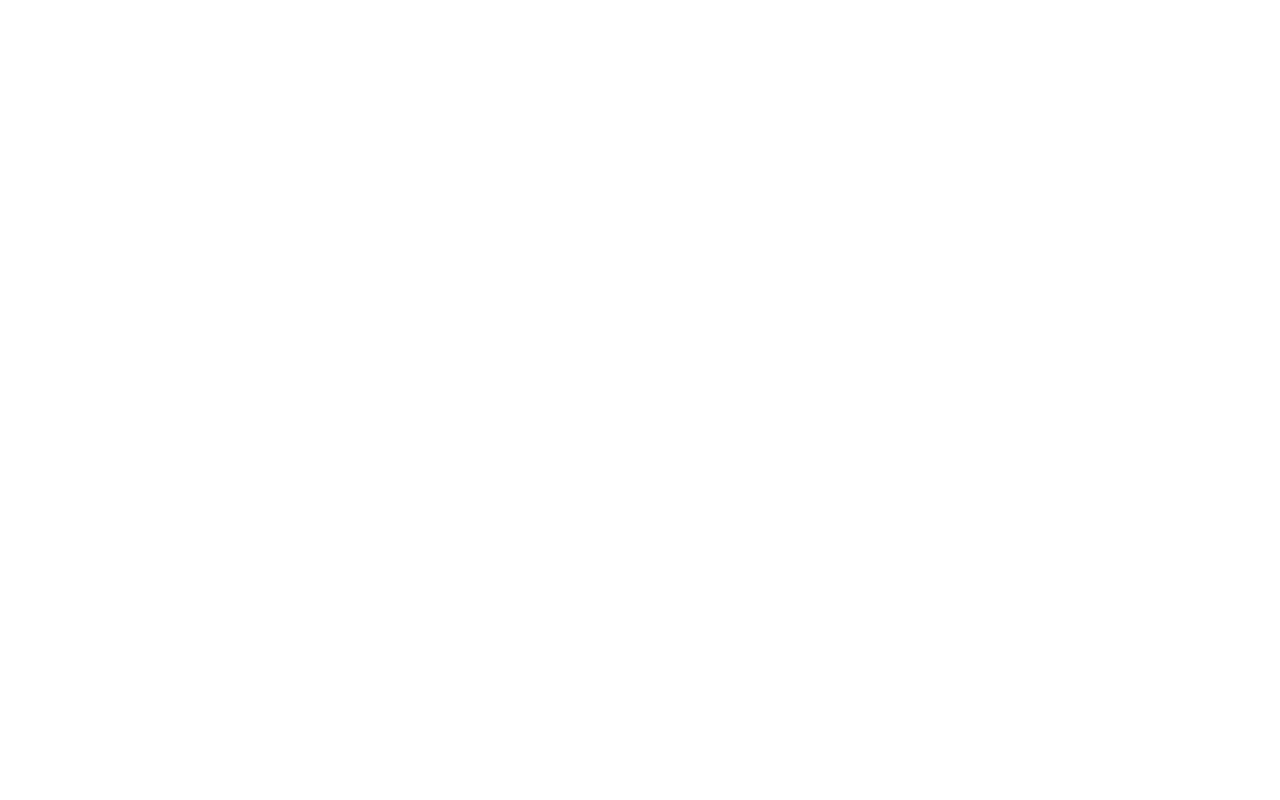
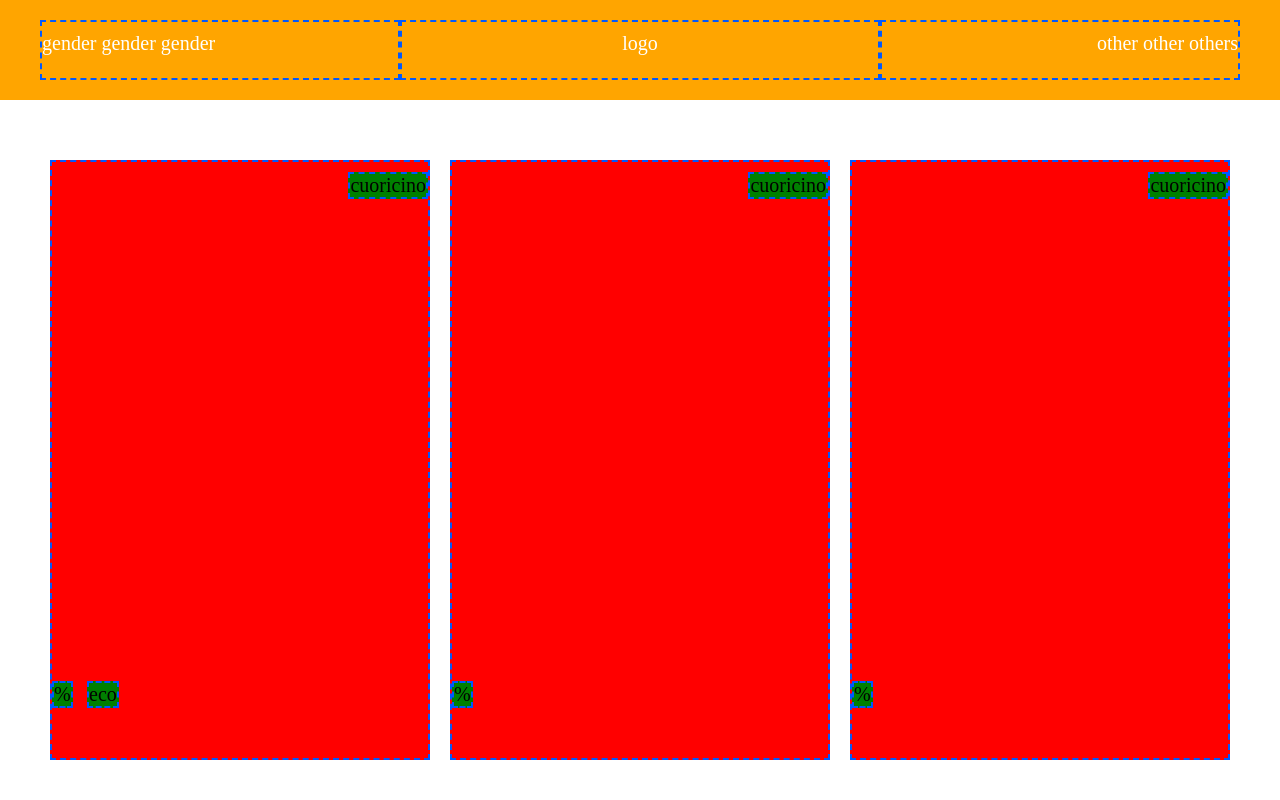
Before and after one commit to AlessandroDiNardo/html-css-boolando, a plain HTML site: page index.html in a window 1280 px wide. Shown: the top 800 px of the page. Drawn offline with Linux system fonts and the light colour scheme.

Commit message:
struttura boolando

```diff
--- a/css/style.css
+++ b/css/style.css
@@ -5,14 +5,129 @@
     box-sizing: border-box;
 }
 
+.col{
+    border: 2px dashed rgb(0, 89, 255);
+}
+
 /* HEADER */
+header{
+    background-color: orange;
+    color: white;
+    font-size: 20px;
+}
 
+.header-container{
+    display: flex;
+    height: 100px;
+    max-width: 1200px;
+    margin: 0 auto;
+    background-color: orange;
+    color: white;
+    font-size: 20px;
+    justify-content: space-between;
+    padding: 20px 0px;
+}
+
+.gender{
+    width: 30%;
+    height: 100%;
+    text-align: left;
+    padding-top: 10px;
+}
+
+.logo{
+    width: 40%;
+    height: 100%;
+    text-align: center;
+    padding-top: 10px;
+}
+
+.others{
+    width: 30%;
+    height: 100%;
+    text-align: right;
+    padding-top: 10px;
+}
 /* HEADER */
 
 /* MAIN */
+main{
+    height: 100%;
+    max-width: 1200px;
+    margin: 0 auto;
+}
+
+.row{
+    display: flex;
+    padding: 40px 0 40px 0;
+}
+
+.card{
+    background-color: red;
+    height: 600px;
+    width: 100%;
+    margin: 20px 10px;
+    position: relative;
+}
+
+.heart{
+    background-color: green;
+    position: absolute;
+    font-size: 20px;
+    z-index: 10;
+    right: 0;
+    margin-top: 10px;
+}
+
+.rebate{
+    background-color: green;
+    position: absolute;
+    font-size: 20px;
+    z-index: 10;
+    bottom: 0;
+    margin-bottom: 50px;
+}
+
+.ecological{
+    background-color: green;
+    position: absolute;
+    font-size: 20px;
+    z-index: 10;
+    bottom: 0;
+    margin-bottom: 50px;
+    margin-left: 35px;
+}
 
 /* MAIN */
 
 /* FOOTER */
+footer{
+    background-color: rgb(0, 0, 0);
+    color: white;
+    font-size: 20px;
+}
 
+.footer-container{
+    display: flex;
+    height: 100px;
+    max-width: 1200px;
+    margin: 0 auto;
+    justify-content: space-between;
+    padding: 20px 0px;
+}
+
+.logo-footer{
+    width: 20%;
+    height: 100%;
+    padding: 10px 10px;
+}
+
+
+
+.socials{
+    width: 20%;
+    height: 100%;
+    text-align: center;
+    padding-top: 10px;
+}
 /* FOOTER */
--- a/index.html
+++ b/index.html
@@ -10,19 +10,56 @@
 <body>
 <!-- HEADER -->
     <header>
-
+        <div class="header-container">
+            <div class="gender col">gender gender gender</div>
+            <div class="logo col ">logo</div>
+            <div class="others col">other other others</div>
+        </div>
     </header>
 <!-- HEADER  -->
 
 <!-- MAIN -->
     <main>
+        <div class="row">
+            <div class="card col">
+                <span class="heart col">cuoricino</span>
+                <span class="rebate col">%</span>
+                <span class="ecological col">eco</span>
+            </div>
+            <div class="card col">
+                <span class="heart col">cuoricino</span>
+                <span class="rebate col">%</span>
+            </div>
+            <div class="card col">
+                <span class="heart col">cuoricino</span>
+                <span class="rebate col">%</span>
+            </div>
+        </div>
 
+        <div class="row">
+            <div class="card col">
+                <span class="heart col">cuoricino</span>
+                <span class="rebate col">%</span>
+                <span class="ecological col">eco</span>
+            </div>
+            <div class="card col">
+                <span class="heart col">cuoricino</span>
+
+            </div>
+            <div class="card col">
+                <span class="heart col">cuoricino</span>
+                <span class="ecological col">eco</span>
+            </div>
+        </div>
     </main>
 <!-- MAIN -->
 
 <!-- FOOTER -->
     <footer>
-
+        <div class="footer-container">
+            <div class="logo-footer col"> something</div>
+            <div class="socials col"> something</div>
+        </div>
     </footer>
 <!-- FOOTER -->
 </body>
```
